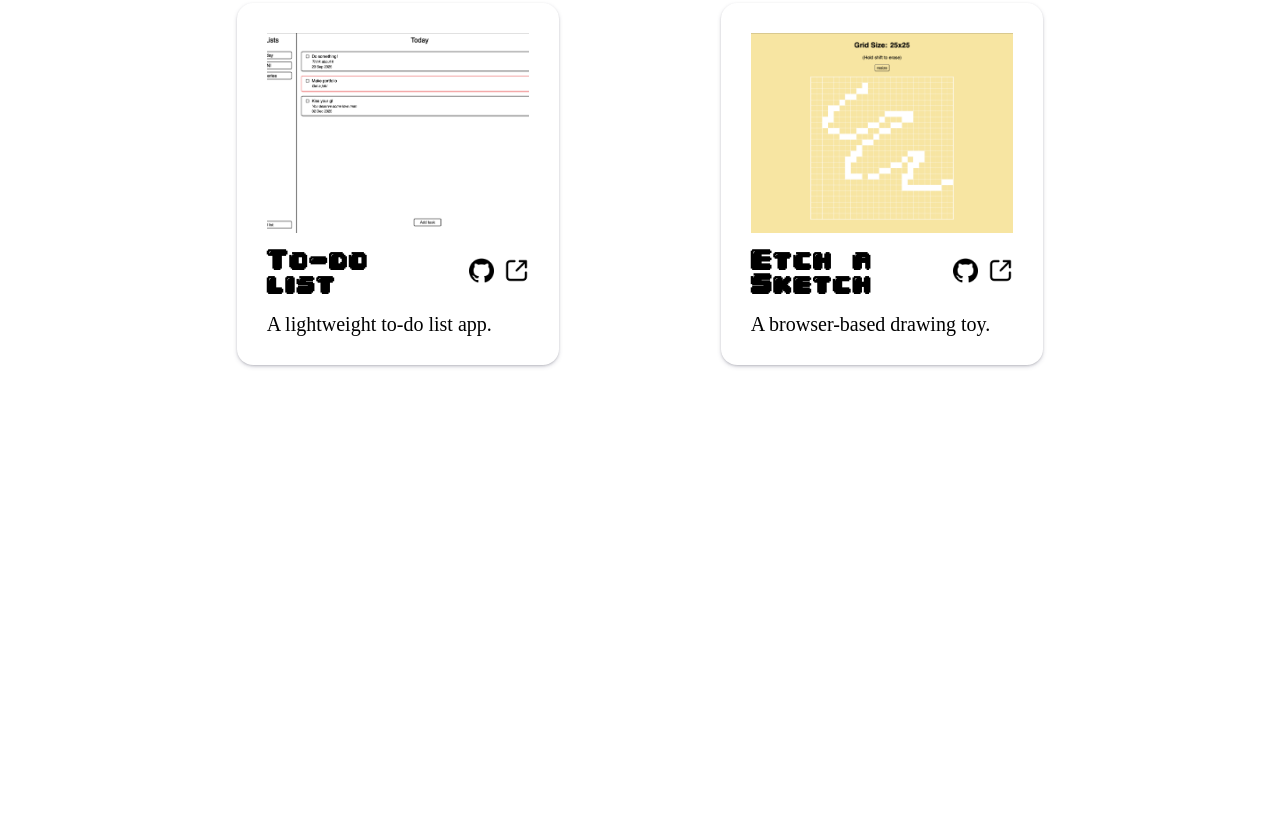
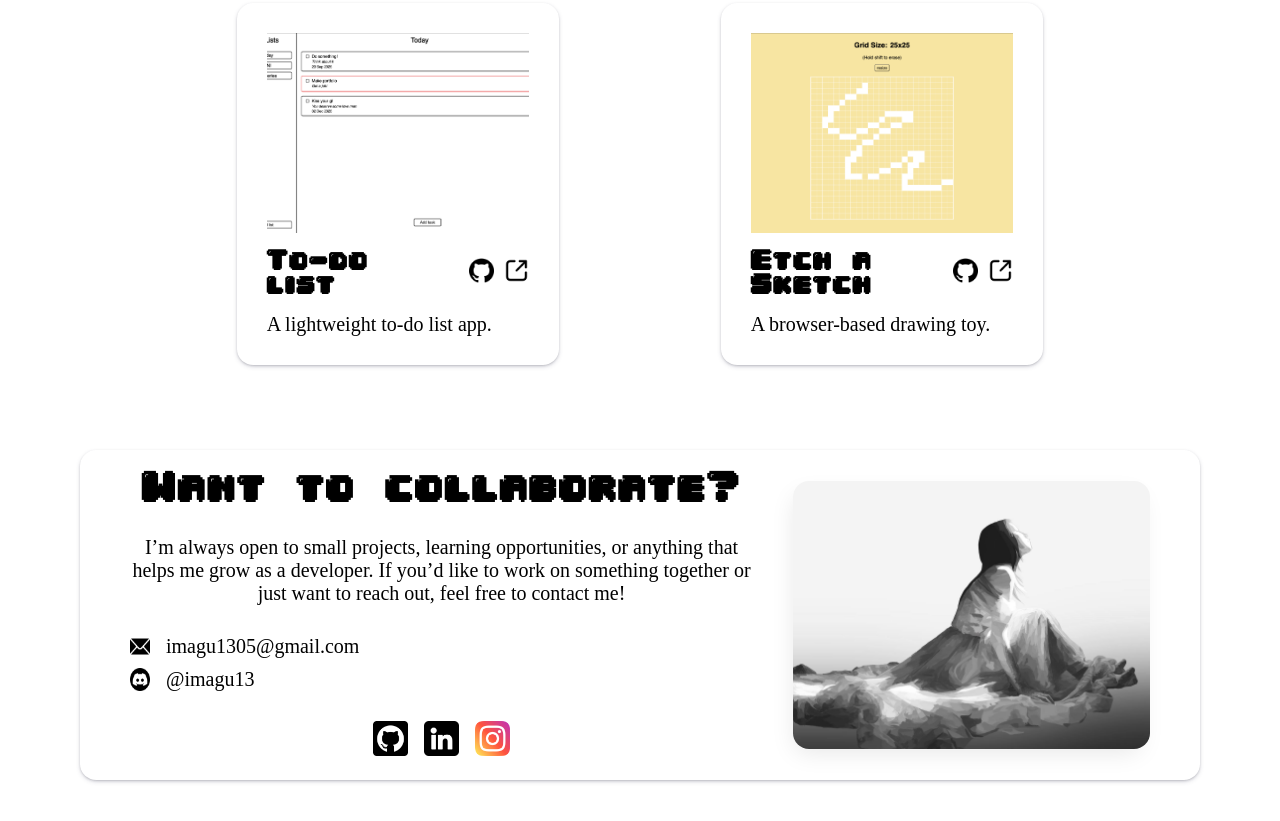
Before and after one commit to nimbusphagia/Portfolio_Homepage, a website built with webpack: page src/template.html in a window 1280 px wide. Shown: the part 975-1796 px from the top of the page. Before the commit the page ends 1425 px from the top, so only its background shows below. Built offline with nearby package versions, Linux system fonts and the light colour scheme; files whose address does not match are found by name.

Commit message:
add footer

```diff
--- a/src/css/main.css
+++ b/src/css/main.css
@@ -60,7 +60,8 @@ p {
 
 /* MAIN SECTIONS */
 .introCard,
-.projectSection {
+.projectSection,
+footer {
   margin: 50px 80px;
   padding: 2.2rem;
 }
@@ -101,8 +102,6 @@ p {
   left: 50%;
   transform: translateX(-50%);
 }
-
-
 
 .introDesc {
   max-height: 100%;
@@ -199,3 +198,53 @@ p {
   height: 100%;
   line-height: 1.1;
 }
+
+/**FOOTER**/
+footer {
+  display: flex;
+  padding: 20px 50px;
+  align-items: center;
+  box-shadow: var(--shadow2);
+  border-radius: var(--radius1);
+  gap: 40px;
+}
+
+.footerInfo {
+  display: flex;
+  flex-direction: column;
+  gap: 30px;
+  text-align: center;
+}
+
+.footerItems {
+  display: flex;
+  flex-direction: column;
+  gap: 10px;
+}
+
+.footerItem {
+  display: flex;
+  gap: 1rem;
+}
+
+.footerItem img {
+  width: 20px;
+}
+
+.footerLinks {
+  max-width: 100%;
+  display: flex;
+  justify-content: center;
+  gap: 1rem;
+}
+
+.footerLinks img {
+  width: 35px;
+  height: auto;
+}
+
+.footerPhoto {
+  width: 35%;
+  border-radius: var(--radius1);
+  box-shadow: var(--shadow1);
+}
--- a/src/template.html
+++ b/src/template.html
@@ -17,9 +17,11 @@
       <div class="introDesc">
         <div class="introText">
           <h2>About me</h2>
-          <p>Lorem ipsum dolor sit amet consectetur adipisicing elit. Recusandae ex amet ipsam molestiae! Sit
-            consequatur
-            maxime, eos numquam tempora illum nostrum velit est dolorum ipsam sunt quaerat culpa odio nulla.</p>
+          <p>Hi! I’m Ignacio, a programming student learning web development through The Odin Project. I enjoy building
+            small projects with JavaScript but I'm trying to expand beyond that. </p>
+          <p>Outside of coding I like creative stuff, but tech is where
+            I’m
+            putting most of my focus right now.</p>
         </div>
         <div class="introLinks" </div>
           <a href="https://github.com/nimbusphagia" class="socialLink"><img src="./assets/icons/github.png"
@@ -39,7 +41,38 @@
       </div>
     </section>
   </main>
-  <footer></footer>
+  <footer>
+    <div class="footerInfo">
+      <h2>Want to collaborate?</h2>
+      <p>I’m always open to small projects, learning opportunities, or anything that helps me grow as a developer. If
+        you’d
+        like to work on something together or just want to reach out, feel free to contact me!
+      </p>
+      <div class="footerItems">
+        <div class="footerItem">
+          <img src="./assets/icons/email.png" alt="Email">
+          <p>imagu1305@gmail.com</p>
+        </div>
+        <div class="footerItem">
+          <img src="./assets/icons/discord.png" alt="Discord Username">
+          <p>@imagu13</p>
+        </div>
+      </div>
+      <div class="footerLinks">
+        <a href="https://github.com/nimbusphagia" class="socialLink">
+          <img src="./assets/icons/github.png" alt="Github">
+        </a>
+        <a href="https://www.linkedin.com/in/ignacio-machuca-0357a2331/" class="socialLink">
+          <img src="./assets/icons/linkedin.png" alt="LinkedIn">
+        </a>
+        <a href="https://www.instagram.com/nimbusphagia_/" class="socialLink">
+          <img src="./assets/icons/instagram.png" alt="Instagram">
+        </a>
+      </div>
+
+    </div>
+    <img class="footerPhoto" src="./assets/photos/artpiece.JPG" alt="">
+  </footer>
 </body>
 
 </html>
```
Also changed, not shown: src/assets/icons/discord.png (added), src/assets/icons/email.png (added), src/assets/photos/artpiece.JPG (added).
